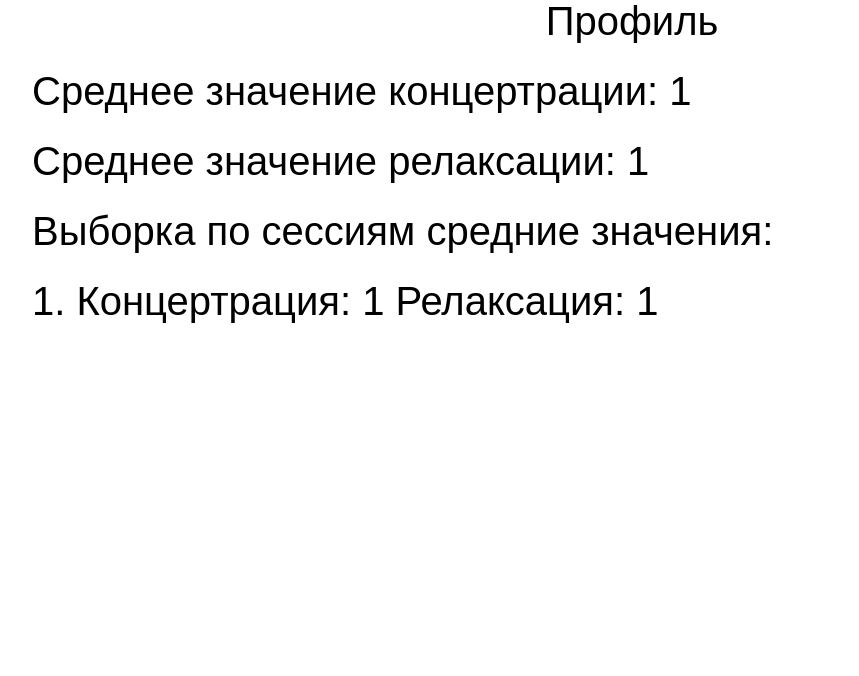
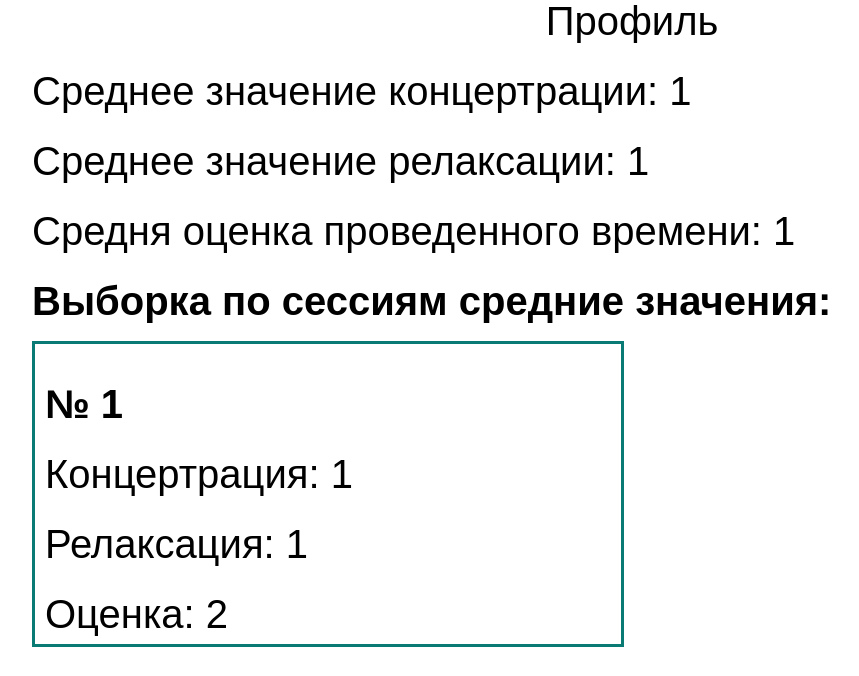
Before and after one commit to MichailTsygikalo/backend_brainbit, a Flask app: page /profile in a window 1280 px wide. Shown: the part 124-800 px from the top of the page, without its empty margins (8-867 px from the left). Run offline with Flask 3, Linux system fonts and the light colour scheme; a user stored in the database is signed in; tables that the repository leaves empty hold one stand-in row (values such as "Sample post"); data that the repository does not hold is empty; some web fonts are replaced.

Commit message:
work group

```diff
--- a/app/logic/response.py
+++ b/app/logic/response.py
@@ -93,13 +93,17 @@ class Download(Resource):
 class Upload(Resource):
     def get(self):
         print("Uploda")
+        user_id = -1
+        user_id = request.args.get('user_id')
+        print(user_id)
         json_data = []
         # items = Data.query.filter_by(id_user = 2, id_survey =  int(int(Survey.query.order_by(Survey.id.desc()).first().id))).all()
         print(current_user.is_authenticated)
         print(current_user.get_id())
-
-        if current_user.is_authenticated:
-            items = Data.query.filter_by(id_user = current_user.get_id(), id_survey = None).all()
+        items = []
+        if user_id != -1:
+            # items = Data.query.filter_by(id_user = current_user.get_id(), id_survey = None).all()
+            items = Data.query.filter_by(id_user = user_id, id_survey = None).all()
         if len(items) >0:
             for i in items:
                 data_point ={
@@ -109,9 +113,11 @@ class Upload(Resource):
                 }
                 json_data.append(data_point)
         else:
-            survey_id = Survey.query.filter_by(id_user=current_user.get_id()).order_by(Survey.id.desc()).first().id
+            # survey_id = Survey.query.filter_by(id_user=current_user.get_id()).order_by(Survey.id.desc()).first().id
+            survey_id = Survey.query.filter_by(id_user=user_id).order_by(Survey.id.desc()).first().id
             print(survey_id)
-            items = Data.query.filter_by(id_user = current_user.get_id(), id_survey = survey_id).all()
+            # items = Data.query.filter_by(id_user = current_user.get_id(), id_survey = survey_id).all()
+            items = Data.query.filter_by(id_user = user_id, id_survey = survey_id).all()
             for i in items:
                 data_point ={
                     "date": i.date,
@@ -133,13 +139,17 @@ class UploadRelax(Resource):
     def get(self):
         print("Uploda")
         json_data = []
+        user_id = -1
+        user_id = request.args.get('user_id')
+
         # items = Data.query.filter_by(id_user = 2, id_survey =  int(int(Survey.query.order_by(Survey.id.desc()).first().id))).all()
         print(current_user.is_authenticated)
         print(current_user.get_id())
-        if current_user.is_authenticated:
-            print("Hello")
-            print(current_user.id)
-            items = Data.query.filter_by(id_user = current_user.get_id(), id_survey = None).all()
+        items = []
+
+        if user_id != -1:
+            items = Data.query.filter_by(id_user = user_id, id_survey = None).all()
+            # items = Data.query.filter_by(id_user = current_user.get_id(), id_survey = None).all()
         if len(items) >0:
             for i in items:
                 data_point ={
@@ -149,9 +159,11 @@ class UploadRelax(Resource):
                 }
                 json_data.append(data_point)
         else:
-            survey_id = Survey.query.filter_by(id_user=current_user.get_id()).order_by(Survey.id.desc()).first().id
+            # survey_id = Survey.query.filter_by(id_user=current_user.get_id()).order_by(Survey.id.desc()).first().id
+            survey_id = Survey.query.filter_by(id_user=user_id).order_by(Survey.id.desc()).first().id
             print(survey_id)
-            items = Data.query.filter_by(id_user = current_user.get_id(), id_survey = survey_id).all()
+            # items = Data.query.filter_by(id_user = current_user.get_id(), id_survey = survey_id).all()
+            items = Data.query.filter_by(id_user =user_id, id_survey = survey_id).all()
             for i in items:
                 data_point ={
                     "date": i.date,
--- a/app/route.py
+++ b/app/route.py
@@ -21,9 +21,11 @@ def profile():
     avg_positive = db.session.query(func.avg(Data.positive)).filter(Data.id_user ==current_user.get_id()).scalar()
     avg_negative = db.session.query(func.avg(Data.negative)).filter(Data.id_user ==current_user.get_id()).scalar()
     item_session = Survey.query.filter_by(id_user=current_user.get_id()).all()
-    if avg_positive and  avg_negative and item_session:
+    avg_survey = db.session.query(func.avg(Survey.state)).filter(Survey.id_user == current_user.get_id()).scalar()
+    if avg_positive and  avg_negative and item_session and avg_survey:
         avg_positive = int(avg_positive)
         avg_negative= int(avg_negative)
+        avg_survey= int(avg_survey)
         for item in item_session:
             data_user_positive = db.session.query(func.avg(Data.positive)).filter(Data.id_survey==item.id).scalar()
             data_user_negative = db.session.query(func.avg(Data.negative)).filter(Data.id_survey==item.id).scalar()
@@ -31,39 +33,45 @@ def profile():
                 user_info = {
                     'Conc': int(data_user_positive),
                     'Relax': int(data_user_negative),
+                    'Static': item.state+1,
                 }
                 array_data.append(user_info)
-    return render_template("profile.html", positive = avg_positive, negative = avg_negative, data_avg = array_data)
+    return render_template("profile.html", positive = avg_positive, negative = avg_negative, data_avg = array_data, avg_survey=avg_survey)
 @app.route('/', methods = [ 'GET'])
 def index():
     if not current_user.is_authenticated:
         return redirect(url_for('login'))
+    print(current_user.is_authenticated)
+    print(current_user.get_id())
+    user_id=0
     if current_user.is_authenticated:
-        json_data = []
-    # for _ in range(1000):
-    #     data_point = {
-    #         "date": str((1500000000+_)),  # Random timestamp between 2017 and 2027
-    #         "positive": str(random.randint(0, 100)),
-    #         "negative": str(random.randint(0, 100)),
+        user_id = current_user.get_id()
+    # if current_user.is_authenticated:
+    #     json_data = []
+    # # for _ in range(1000):
+    # #     data_point = {
+    # #         "date": str((1500000000+_)),  # Random timestamp between 2017 and 2027
+    # #         "positive": str(random.randint(0, 100)),
+    # #         "negative": str(random.randint(0, 100)),
+    # #     }
+    # #     json_data.append(data_point)
+
+    # items = Data.query.filter_by(id_user = 1, id_survey =7).all()
+    # for i in items:
+    #     data_point ={
+    #         "date": i.date,
+    #         "positive": i.positive,
+    #         "negative": i.negative,
     #     }
     #     json_data.append(data_point)
-
-    items = Data.query.filter_by(id_user = 1, id_survey =7).all()
-    for i in items:
-        data_point ={
-            "date": i.date,
-            "positive": i.positive,
-            "negative": i.negative,
-        }
-        json_data.append(data_point)
-    processed_data = []
-    for item in json_data:
-        date = int(item['date'])
-        positive = int(item['positive'])
-        negative = int(item['negative'])
-        processed_data.append({'x': date, 'y': positive})
-    print(processed_data)
-    return render_template('index.html', data=json.dumps(processed_data))
+    # processed_data = []
+    # for item in json_data:
+    #     date = int(item['date'])
+    #     positive = int(item['positive'])
+    #     negative = int(item['negative'])
+    #     processed_data.append({'x': date, 'y': positive})
+    # print(processed_data)
+    return render_template('index.html',user=user_id )
 
 @app.route('/login', methods=['GET', 'POST'])
 def login():
--- a/app/static/script.js
+++ b/app/static/script.js
@@ -1,3 +1,9 @@
+var userFromDataAttribute = document
+  .getElementById("container")
+  .getAttribute("data-user");
+
+console.log(userFromDataAttribute);
+
 document.addEventListener("DOMContentLoaded", function () {
   let chart;
   let chartData = [];
@@ -6,10 +12,17 @@ document.addEventListener("DOMContentLoaded", function () {
     chartData = JSON.parse(data);
 
     chartData.forEach(function (item) {
-      item.x = new Date(item.x * 1000).toLocaleString();
+      var date = new Date(item.x * 1000);
+      var timeString = date.toLocaleTimeString([], {
+        hour: "2-digit",
+        minute: "2-digit",
+        second: "2-digit",
+        timeZone: "UTC",
+      });
+      item.x = timeString;
     });
 
-    chart = Highcharts.chart("container", {
+    chart = Highcharts.chart("containerconc", {
       chart: {
         type: "line",
       },
@@ -50,7 +63,9 @@ document.addEventListener("DOMContentLoaded", function () {
 
   async function fetchData() {
     try {
-      let response = await fetch("http://localhost:5000/upl");
+      let response = await fetch(
+        `http://localhost:5000/upl?user_id=${userFromDataAttribute}`
+      );
 
       if (response.ok) {
         let json = await response.json();
@@ -61,7 +76,14 @@ document.addEventListener("DOMContentLoaded", function () {
         } else {
           chartData = JSON.parse(JSON.stringify(json));
           chartData.forEach(function (item) {
-            item.x = new Date(item.x * 1000).toLocaleString();
+            var date = new Date(item.x * 1000);
+            var timeString = date.toLocaleTimeString([], {
+              hour: "2-digit",
+              minute: "2-digit",
+              second: "2-digit",
+              timeZone: "UTC", // Измененный формат времени для концентрации
+            });
+            item.x = timeString;
           });
 
           chart.series[0].setData(
@@ -85,14 +107,20 @@ document.addEventListener("DOMContentLoaded", function () {
   let chartDataRelax = [];
 
   function initializeChartRelax(data) {
-    chartData = JSON.parse(data);
+    chartDataRelax = JSON.parse(data);
 
-    chartData.forEach(function (item) {
-      item.x = new Date(item.x * 1000).toLocaleString();
+    chartDataRelax.forEach(function (item) {
+      var date = new Date(item.x * 1000);
+      var timeString = date.toLocaleTimeString([], {
+        hour: "2-digit",
+        minute: "2-digit",
+        second: "2-digit",
+      });
+      item.x = timeString;
     });
 
     chartRelax = Highcharts.chart("containerrelax", {
-      chartRelax: {
+      chart: {
         type: "line",
       },
       title: {
@@ -132,7 +160,9 @@ document.addEventListener("DOMContentLoaded", function () {
 
   async function fetchDataRelax() {
     try {
-      let response = await fetch("http://localhost:5000/uplrelax");
+      let response = await fetch(
+        `http://localhost:5000/uplrelax?user_id=${userFromDataAttribute}`
+      );
 
       if (response.ok) {
         let json = await response.json();
@@ -143,7 +173,13 @@ document.addEventListener("DOMContentLoaded", function () {
         } else {
           chartDataRelax = JSON.parse(JSON.stringify(json));
           chartDataRelax.forEach(function (item) {
-            item.x = new Date(item.x * 1000).toLocaleString();
+            var date = new Date(item.x * 1000);
+            var timeString = date.toLocaleTimeString([], {
+              hour: "2-digit",
+              minute: "2-digit",
+              second: "2-digit",
+            });
+            item.x = timeString;
           });
 
           chartRelax.series[0].setData(
--- a/app/static/style.css
+++ b/app/static/style.css
@@ -138,6 +138,23 @@ h1 {
   margin-top: 30px;
   font-size: 40px;
 }
+
+.session_info {
+  display: grid;
+  grid-template-columns: 1fr 1fr;
+  gap: 1em;
+}
+.info {
+  padding: 10px;
+  border: 3px solid #0a7a74;
+}
+.session_name {
+  font-weight: 600;
+  margin-bottom: 20px;
+}
+strong {
+  font-weight: 700;
+}
 /* ADAPTIV */
 @media (max-width: 1000px) {
   /* … */
--- a/app/templates/profile.html
+++ b/app/templates/profile.html
@@ -3,11 +3,18 @@
 <div class="profile_container">
   <p>Среднее значение концертрации: {{positive}}</p>
   <p>Среднее значение релаксации: {{negative}}</p>
-  <p>Выборка по сессиям средние значения:</p>
-  {% for item in data_avg %}
-  <p>
-    {{ loop.index }}. Концертрация: {{ item.Conc }} Релаксация: {{ item.Relax }}
-  </p>
-  {% endfor %}
+  <p>Средня оценка проведенного времени: {{avg_survey}}</p>
+  <p class="session_name">Выборка по сессиям средние значения:</p>
+  <div class="session_info">
+    {% for item in data_avg %}
+    <div class="info">
+      <p><strong>№ {{ loop.index }}</strong></p>
+      <p>Концертрация: {{ item.Conc }}</p>
+      <p>Релаксация: {{ item.Relax }}</p>
+      <p>Оценка: {{ item.Static }}</p>
+    </div>
+    {% endfor %}
+    <div class="session_info"></div>
+    {% endblock %}
+  </div>
 </div>
-{% endblock %}
```
Also changed, not shown: app/templates/index.html (+13 -1 lines).
